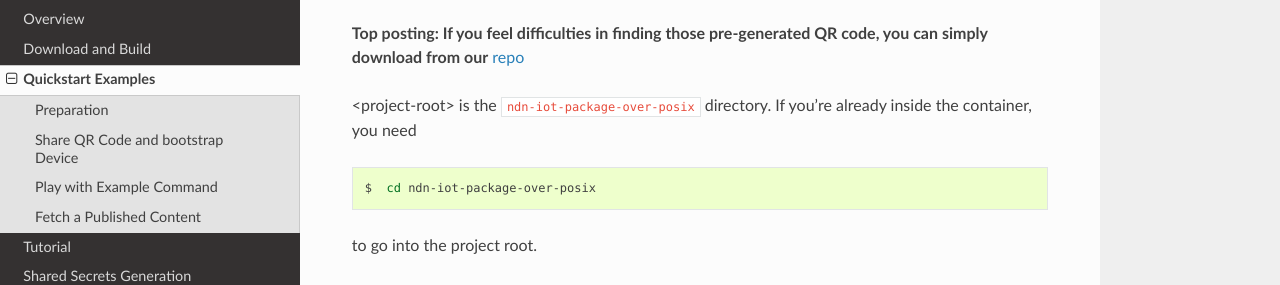
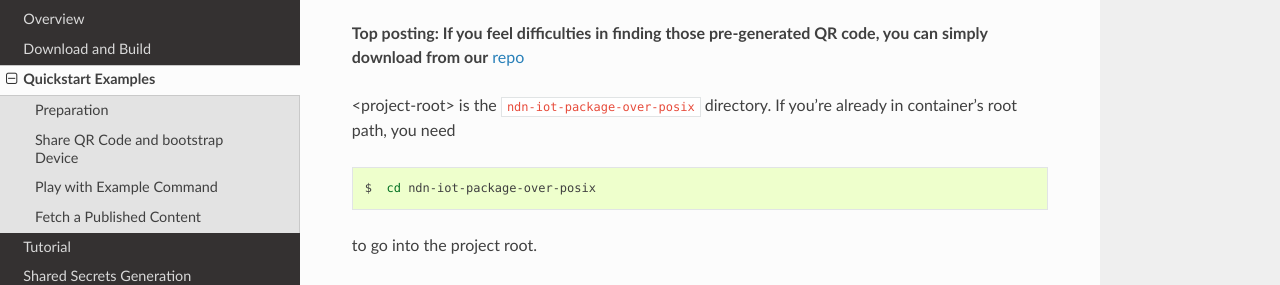
Before and after one commit to named-data-iot/ndn-iot-package-over-posix, a Sphinx documentation site: the page built from docs/src/examples.rst, in a window 1280 px wide and 900 px high, scrolled down 1007 px. Shown: the part 162-447 px from the top of the window. Built offline with Sphinx 7.4.7 and the Read the Docs theme 2.0.0, drawn with Linux system fonts in a browser that asks for light colours.

Commit message:
more clear descriptions

```diff
--- a/docs/src/examples.rst
+++ b/docs/src/examples.rst
@@ -64,7 +64,7 @@ Share QR Code and bootstrap Device
 .. _repo: https://github.com/named-data-iot/ndn-iot-package-over-posix/tree/master/devices
 
 <project-root> is the ``ndn-iot-package-over-posix`` directory.
-If you're already inside the container, you need
+If you're already in container's root path, you need
 
 .. code-block:: bash
 
```
